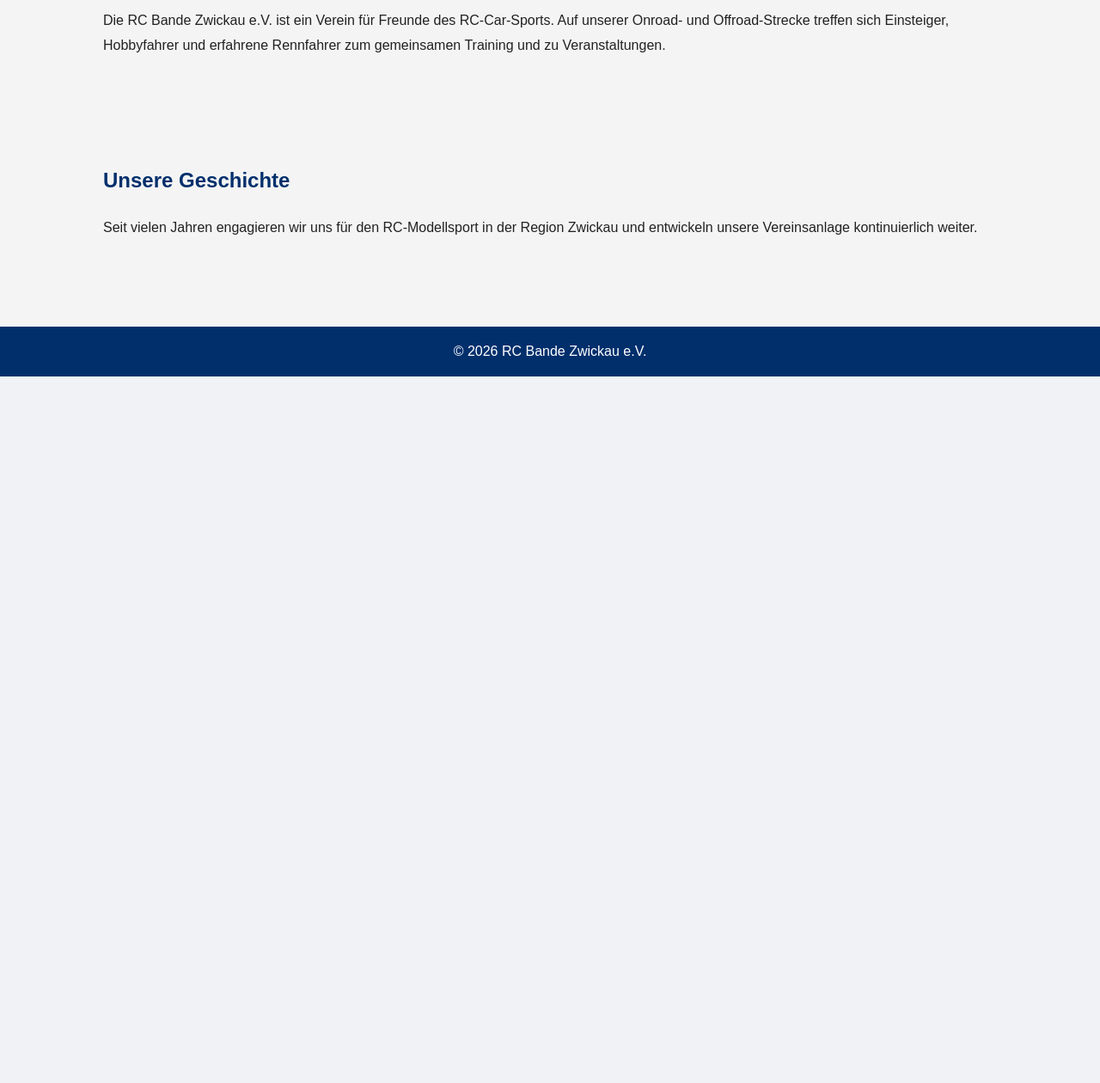
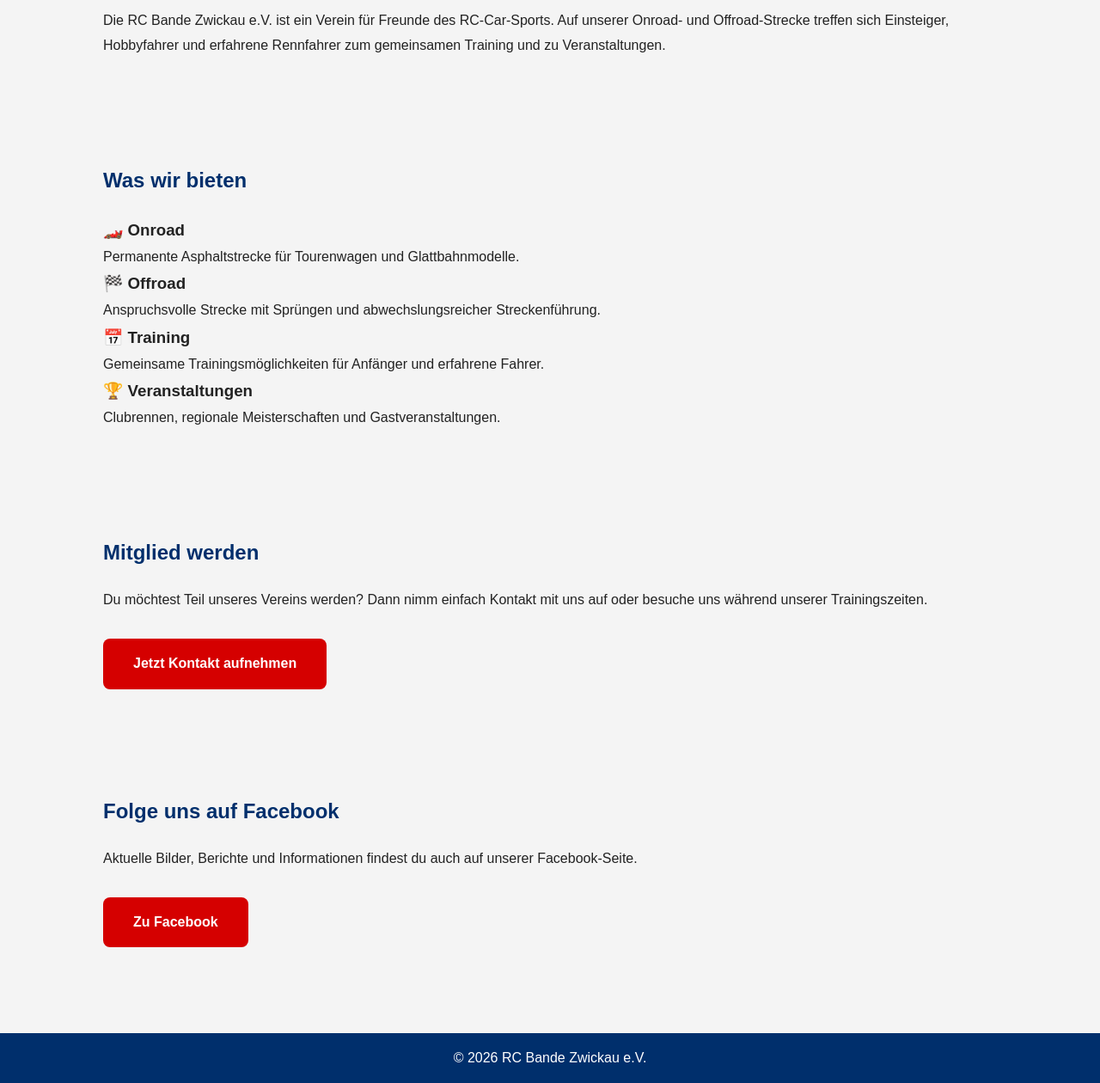
Before and after one commit to Goe-22/RCB-Plattform, a PHP site: template app/Views/pages/verein.php in a window 1280 px wide. Shown: the part 478-1738 px from the top of the page at 86% size. Before the commit the page ends 916 px from the top, so only its background shows below. Run offline with PHP 8.4, Linux system fonts and the light colour scheme; the template is opened without the code that fills it, so the values that code supplies are empty.

Commit message:
Update verein.php

```diff
--- a/app/Views/pages/verein.php
+++ b/app/Views/pages/verein.php
@@ -27,13 +27,98 @@
 
 <section class="page-content">
 
-    <h2>Unsere Geschichte</h2>
+    <h2>Was wir bieten</h2>
+
+    <div class="offer-grid">
+
+        <div class="offer-card">
+
+            <h3>🏎️ Onroad</h3>
+
+            <p>
+
+                Permanente Asphaltstrecke für Tourenwagen und Glattbahnmodelle.
+
+            </p>
+
+        </div>
+
+        <div class="offer-card">
+
+            <h3>🏁 Offroad</h3>
+
+            <p>
+
+                Anspruchsvolle Strecke mit Sprüngen und abwechslungsreicher Streckenführung.
+
+            </p>
+
+        </div>
+
+        <div class="offer-card">
+
+            <h3>📅 Training</h3>
+
+            <p>
+
+                Gemeinsame Trainingsmöglichkeiten für Anfänger und erfahrene Fahrer.
+
+            </p>
+
+        </div>
+
+        <div class="offer-card">
+
+            <h3>🏆 Veranstaltungen</h3>
+
+            <p>
+
+                Clubrennen, regionale Meisterschaften und Gastveranstaltungen.
+
+            </p>
+
+        </div>
+
+    </div>
+
+</section>
+
+<section class="page-content">
+
+    <h2>Mitglied werden</h2>
 
     <p>
 
-        Seit vielen Jahren engagieren wir uns für den RC-Modellsport in der
-        Region Zwickau und entwickeln unsere Vereinsanlage kontinuierlich weiter.
+        Du möchtest Teil unseres Vereins werden?
+
+        Dann nimm einfach Kontakt mit uns auf oder besuche uns während unserer Trainingszeiten.
 
     </p>
 
+    <a href="/kontakt" class="button">
+
+        Jetzt Kontakt aufnehmen
+
+    </a>
+
 </section>
+
+<section class="page-content social-box">
+
+    <h2>Folge uns auf Facebook</h2>
+
+    <p>
+
+        Aktuelle Bilder, Berichte und Informationen findest du auch auf unserer Facebook-Seite.
+
+    </p>
+
+    <a href="https://www.facebook.com/"
+       target="_blank"
+       class="button">
+
+        Zu Facebook
+
+    </a>
+
+</section>
```
